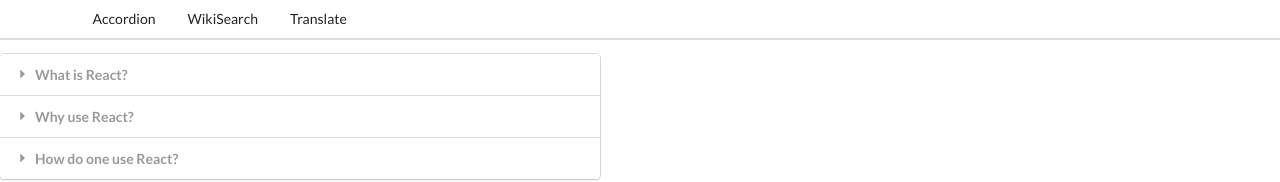
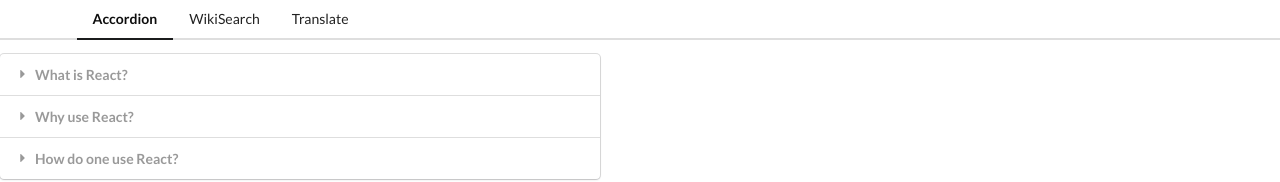
Before and after one commit to The-sad-philosopher/Widgets, a React (Create React App) app: page / in a window 1280 px wide. Shown: the top 182 px of the page. Built offline with nearby package versions, Linux system fonts and the light colour scheme.

Commit message:
💄 Add some styles to let the user know which link is active

```diff
--- a/src/Components/Header/Header.tsx
+++ b/src/Components/Header/Header.tsx
@@ -2,16 +2,31 @@
 import { Link } from './Link';
 
 export const Header: React.FC = () => {
+  const [currentPath, setCurrentPath] = React.useState(
+    window.location.pathname
+  );
+
+  React.useEffect(() => {
+    const onURLChange = () => setCurrentPath(window.location.pathname);
+
+    window.addEventListener('popstate', onURLChange);
+    return () => window.removeEventListener('popstate', onURLChange);
+  }, []);
+
+  const getClassName = (path: string) => {
+    return currentPath === path ? 'active item' : 'item';
+  };
+
   return (
     <div className="ui secondary pointing menu">
       <div className="ui container">
-        <Link href="/" className="item">
+        <Link href="/" className={getClassName('/')}>
           Accordion
         </Link>
-        <Link href="/search" className="item">
+        <Link href="/search" className={getClassName('/search')}>
           WikiSearch
         </Link>
-        <Link href="/translate" className="item">
+        <Link href="/translate" className={getClassName('/translate')}>
           Translate
         </Link>
       </div>
```
